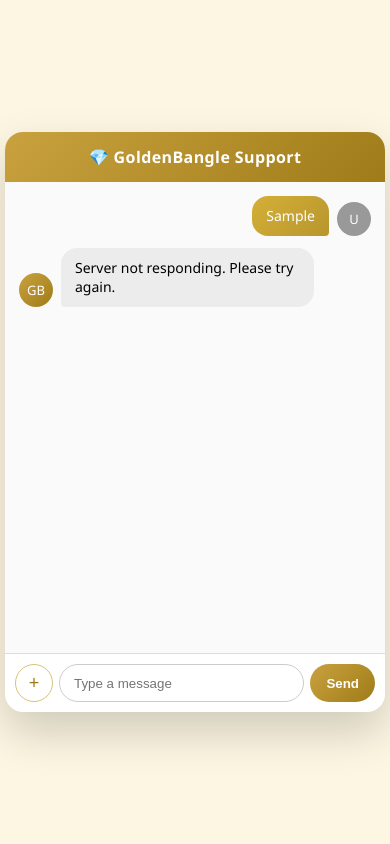
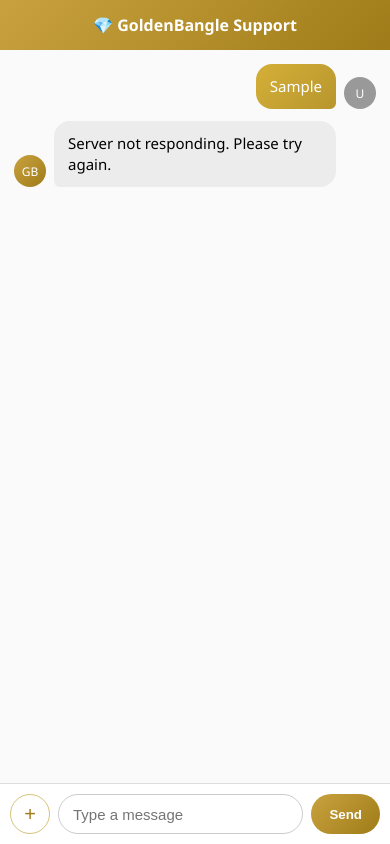
Before and after one commit to pransu-coder/chatbot-backend, a website: page public/index.html in a window 390 px wide. Both pictures are taken after typing "Sample" into the empty fields and a click on the button "Send". Drawn offline with Linux system fonts and the light colour scheme; no server answers.

Commit message:
Refactor CSS styles for responsiveness and layout

```diff
--- a/public/index.html
+++ b/public/index.html
@@ -2,6 +2,7 @@
 <html lang="en">
 <head>
 <meta charset="UTF-8" />
+<meta name="viewport" content="width=device-width, initial-scale=1.0" />
 <title>GoldenBangle Support</title>
 
 <style>
@@ -9,36 +10,46 @@
 
 body {
   margin: 0;
-  height: 100vh;
-  display: flex;
-  justify-content: center;
-  align-items: center;
+  font-family: "Segoe UI", sans-serif;
   background: #fdf6e3;
-  font-family: "Segoe UI", sans-serif;
 }
 
+/* ===== APP WRAPPER ===== */
 .chat-app {
-  width: 380px;
-  height: 580px;
+  width: 100%;
+  height: 100vh;
   background: #fff;
-  border-radius: 18px;
-  box-shadow: 0 20px 45px rgba(0,0,0,.18);
   display: flex;
   flex-direction: column;
-  overflow: hidden;
 }
 
-/* HEADER */
+/* Desktop view */
+@media (min-width: 768px) {
+  body {
+    display: flex;
+    justify-content: center;
+    align-items: center;
+  }
+  .chat-app {
+    width: 400px;
+    height: 600px;
+    border-radius: 18px;
+    box-shadow: 0 20px 45px rgba(0,0,0,.18);
+    overflow: hidden;
+  }
+}
+
+/* ===== HEADER ===== */
 .header {
   background: linear-gradient(135deg,#c9a23f,#9f7c19);
   color: #fff;
   padding: 14px;
   text-align: center;
   font-weight: 600;
-  letter-spacing: .4px;
+  font-size: 16px;
 }
 
-/* MESSAGES */
+/* ===== MESSAGES ===== */
 .messages {
   flex: 1;
   padding: 14px;
@@ -46,7 +57,7 @@
   background: #fafafa;
 }
 
-/* CHAT ROW */
+/* ===== ROW ===== */
 .row {
   display: flex;
   margin-bottom: 12px;
@@ -57,18 +68,19 @@
   justify-content: flex-end;
 }
 
-/* AVATAR */
+/* ===== AVATAR ===== */
 .avatar {
-  width: 34px;
-  height: 34px;
+  width: 32px;
+  height: 32px;
   border-radius: 50%;
   background: linear-gradient(135deg,#c9a23f,#9f7c19);
   color: #fff;
-  font-size: 13px;
+  font-size: 12px;
   display: flex;
   align-items: center;
   justify-content: center;
   margin-right: 8px;
+  flex-shrink: 0;
 }
 
 .row.user .avatar {
@@ -77,31 +89,33 @@
   margin-right: 0;
 }
 
-/* BUBBLE */
+/* ===== BUBBLE ===== */
 .bubble {
-  max-width: 72%;
-  padding: 10px 14px;
+  max-width: 78%;
+  padding: 12px 14px;
   border-radius: 16px;
-  font-size: 14px;
+  font-size: 15px;
   line-height: 1.4;
+  word-wrap: break-word;
 }
 
 .bot .bubble {
   background: #ececec;
-  border-bottom-left-radius: 4px;
+  border-bottom-left-radius: 6px;
 }
 
 .user .bubble {
   background: linear-gradient(135deg,#d4af37,#b8962e);
   color: #fff;
-  border-bottom-right-radius: 4px;
+  border-bottom-right-radius: 6px;
 }
 
-/* TYPING DOTS */
+/* ===== TYPING DOTS ===== */
 .typing {
   display: flex;
   align-items: center;
   margin-left: 42px;
+  margin-bottom: 8px;
 }
 
 .dot {
@@ -122,35 +136,37 @@
   100% { opacity: .2; }
 }
 
-/* INPUT AREA */
+/* ===== INPUT AREA ===== */
 .input-area {
   display: flex;
-  gap: 6px;
+  gap: 8px;
   padding: 10px;
   border-top: 1px solid #ddd;
+  background: #fff;
 }
 
 .attach {
-  width: 38px;
-  height: 38px;
+  width: 40px;
+  height: 40px;
   border-radius: 50%;
   border: 1px solid #d6c27a;
   background: #fff;
   color: #9f7c19;
-  font-size: 18px;
+  font-size: 20px;
   cursor: pointer;
 }
 
 input[type="text"] {
   flex: 1;
-  padding: 9px 14px;
-  border-radius: 20px;
+  padding: 10px 14px;
+  border-radius: 22px;
   border: 1px solid #ccc;
+  font-size: 15px;
 }
 
 .send {
-  padding: 8px 16px;
-  border-radius: 20px;
+  padding: 10px 18px;
+  border-radius: 22px;
   border: none;
   background: linear-gradient(135deg,#c9a23f,#9f7c19);
   color: #fff;
@@ -261,7 +277,7 @@
 
   const reader = new FileReader();
   reader.onload = () => {
-    addUser(`<img src="${reader.result}" style="max-width:140px;border-radius:10px">`);
+    addUser(`<img src="${reader.result}" style="max-width:160px;border-radius:10px">`);
   };
   reader.readAsDataURL(file);
 
```
